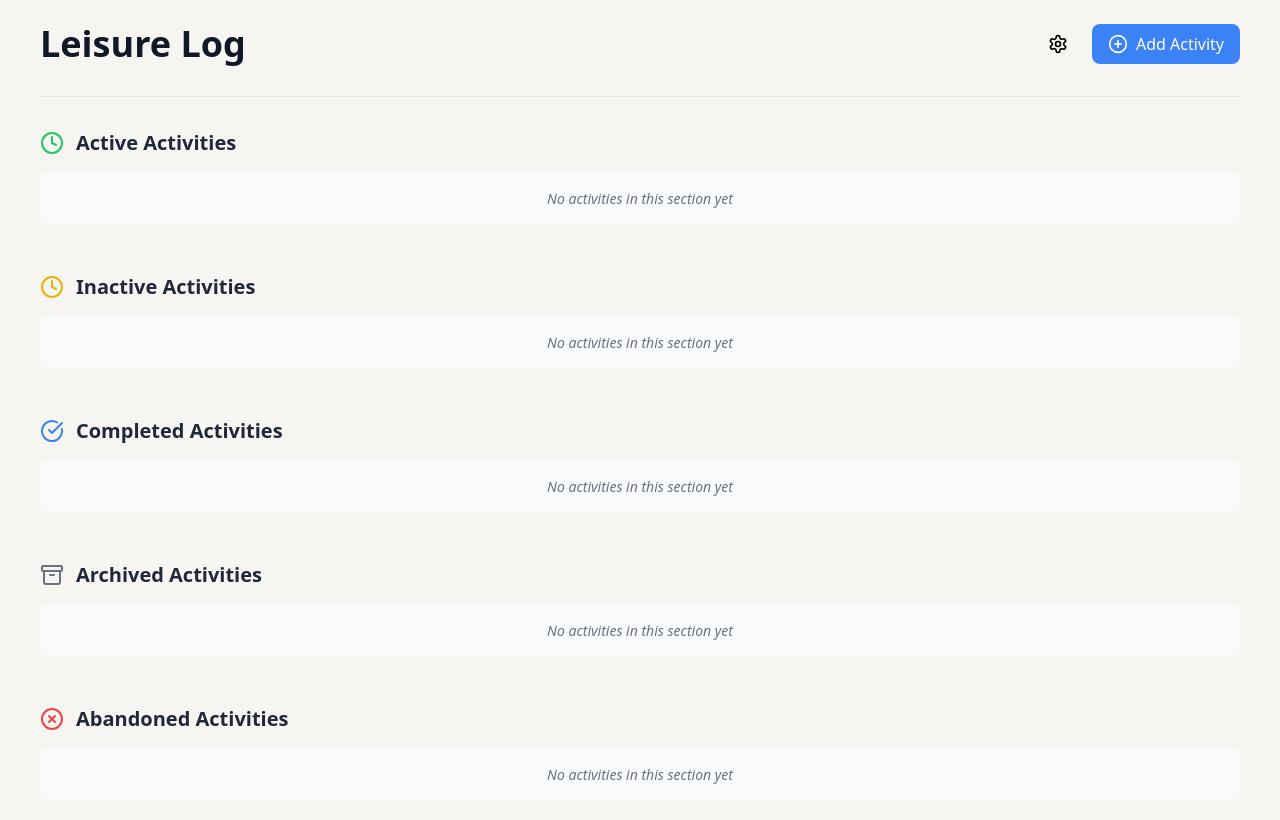
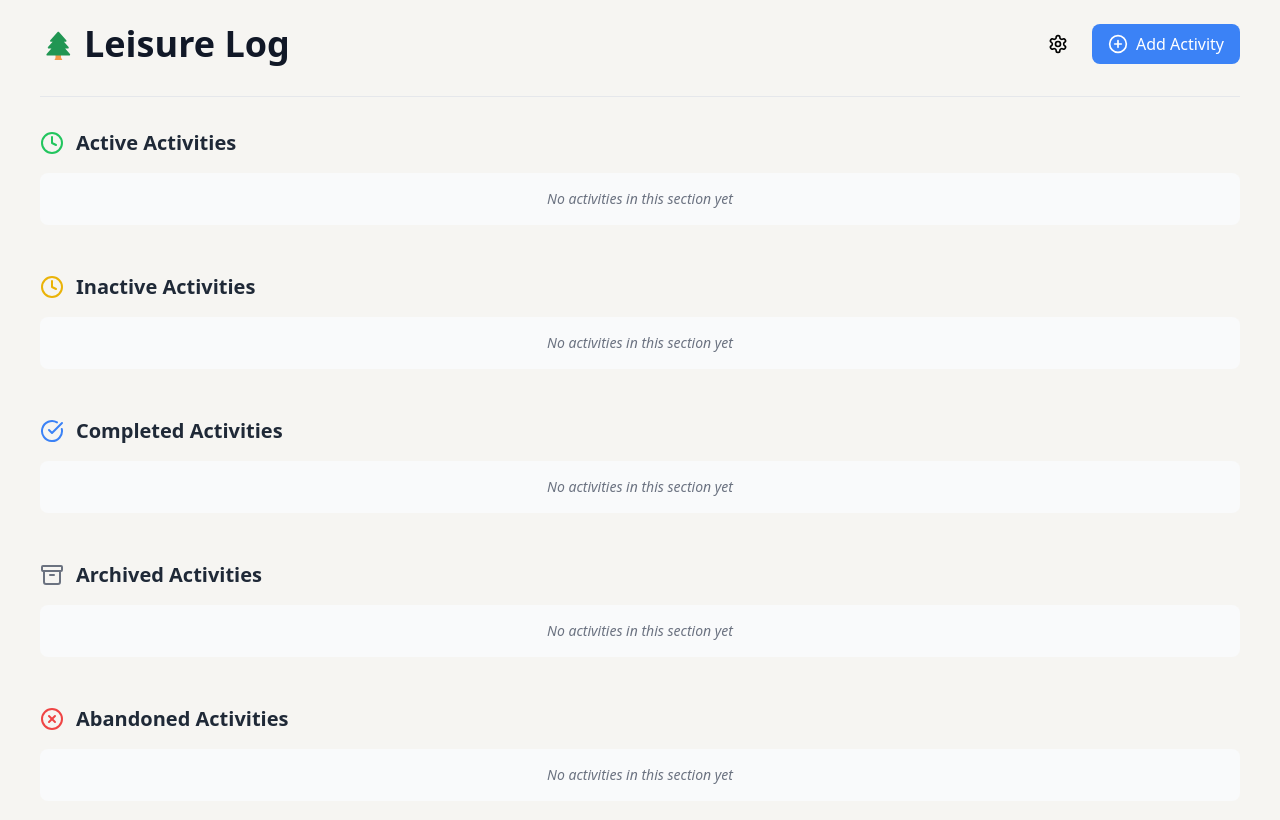
Before and after one commit to aditgupta/leisure-lo, a React (Vite) app: page / in a window 1280 px wide. Shown: the top 820 px of the page. Built offline with nearby package versions, Linux system fonts and the light colour scheme.

Commit message:
UI changes

```diff
--- a/src/components/LeisureLog.jsx
+++ b/src/components/LeisureLog.jsx
@@ -532,7 +532,9 @@ const LeisureLog = () => {
     <div className="min-h-screen bg-[#F6F5F2] bg-subtle-pattern bg-fixed px-8 py-6" style={{ backgroundColor: '#F6F5F2' }}>
       <div className="max-w-[1200px] mx-auto w-full">
         <div className="flex justify-between items-center mb-8">
-          <h1 className="text-4xl font-bold text-gray-900">Leisure Log</h1>
+          <h1 className="text-4xl font-bold text-gray-900 flex items-center gap-3">
+          <img src="/tree.svg" alt="Tree Icon" className="w-8 h-8" />
+            Leisure Log</h1>
           <div className="flex items-center gap-4">
             <SettingsMenu
               onExport={handleExport}
```
